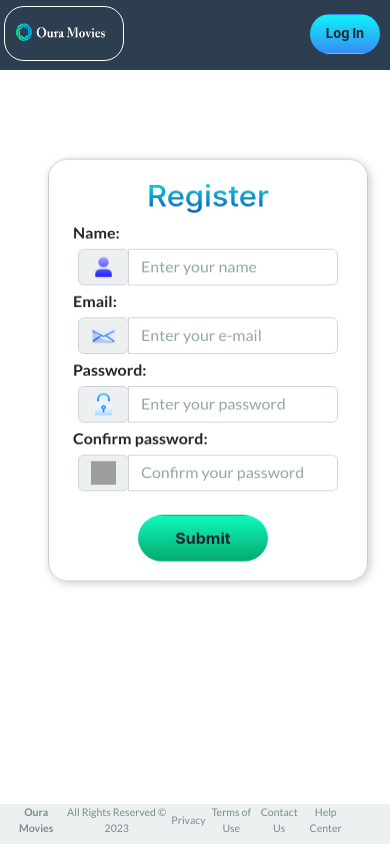
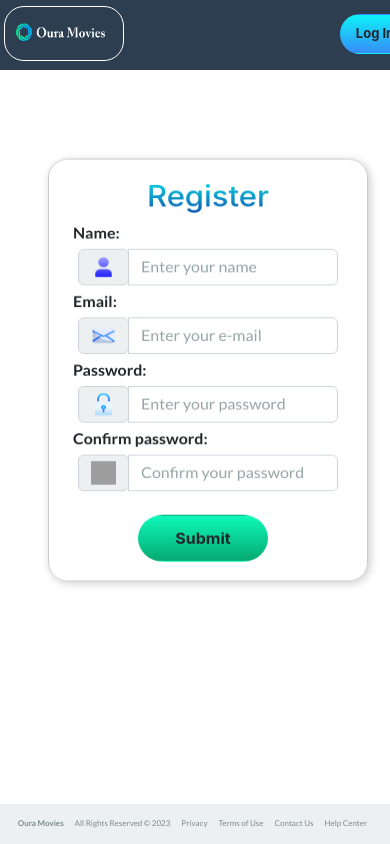
Before and after one commit to Arturo0214/oura-movies-frontend, a React (Vite) app: page / in a window 390 px wide. Shown: the top 844 px of the page. Built offline with nearby package versions, Linux system fonts and the light colour scheme; grey boxes are pictures that could not be loaded.

Commit message:
style: fixing dashboard

```diff
--- a/src/components/Footer.jsx
+++ b/src/components/Footer.jsx
@@ -8,7 +8,7 @@ const Footer = () => {
   const footerClassName = user ? 'footer-2' : 'footer'
 
   return (
-    <footer className={`bg-light text-center text-dark fixed-bottom ${footerClassName} w-100`}>
+    <footer className={`bg-light text-center text-dark fixed-bottom  w-100`}>
         <section className={footerClassName}>
           <a>
             <strong>Oura Movies</strong>
--- a/src/index.css
+++ b/src/index.css
@@ -125,6 +125,7 @@
   display: flex;
   flex-direction: row;
   justify-content: space-around;
+  width: 100%;
   align-items: center;
   height: 40px;
 }
@@ -412,15 +413,24 @@
   opacity: 0.9;
   box-shadow: none;
 }
-
+#root, .navbar, .navbar-expand-md, .navbar-dark, .bg-primary, .fixed-top, .container-fluid, .container, .justify-content-start{
+  padding: 0 auto;
+}
+.navbar{
+  padding: 0 auto;
+}
 @media (max-width: 481px) {
   .container{
+    padding: 0 auto;
     margin: 0 auto;
+  }
+  #root {
+    padding: 0 auto;
   }
   .gradient-blue{
     display: flex;
     position: relative;
-    right: 130px;
+    right: 100px;
     bottom: 2px;
   }
   .gradient-blue1{
@@ -464,10 +474,10 @@
   .footer{
     display: flex;
     align-items: center;
-    justify-content: space-between;
-    width: 475px;
-    font-size: 10.5px;
-    padding-left: 5px;
+    justify-content: space-around;
+    width: 100%;
+    font-size: 8px;
+    padding-left: 15px;
     padding-bottom: 3px;
   }
   .footer-2{
@@ -490,6 +500,21 @@
   .center{
     padding-top: 20px;
     margin: 0 auto;
+  }
+  .gradient-blue4{
+    display: flex;
+    position: relative;
+    margin-left: 90px;
+  }
+  .titulo{
+    display: flex;
+    position: relative;
+    left: 80px;
+  }
+  .filter-buttons{
+    display: flex;
+    position: relative;
+    left: 80px;
   }
 }
 
```
